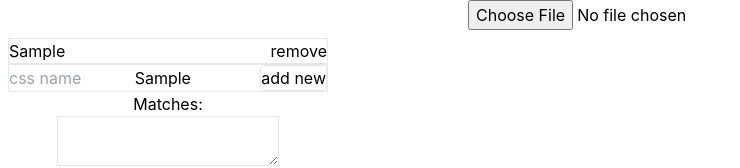
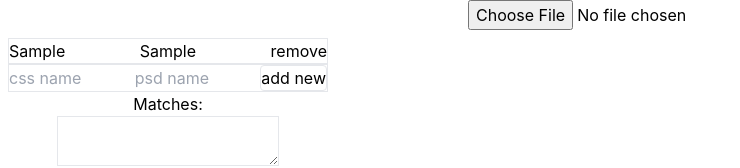
Before and after one commit to pseudoacacial/psd-online, a React (Vite) app: page / in a window 1280 px wide. Both pictures are taken after typing "Sample", "Sample" into the empty fields and a click on the button "add new". Shown: the top 168 px of the page, without its empty margins (0-740 px from the left). Built offline with nearby package versions, Linux system fonts and the light colour scheme.

Commit message:
editable queries

```diff
--- a/src/components/queryList/QueryList.tsx
+++ b/src/components/queryList/QueryList.tsx
@@ -33,6 +33,7 @@ export const QueryList = () => {
       }),
     )
     setCssName("")
+    setPsdName("")
   }
   const handleKeyPress = (event: React.KeyboardEvent) => {
     if (event.key === "Enter") {
--- a/src/components/queryListItem/QueryListItem.tsx
+++ b/src/components/queryListItem/QueryListItem.tsx
@@ -1,6 +1,6 @@
 import { useAppDispatch, useAppSelector } from "../../app/hooks"
 
-import { useState, useEffect } from "react"
+import { useState, useEffect, useRef } from "react"
 
 import {
   add,
@@ -17,15 +17,36 @@ export interface QueryListItemProps {
 export const QueryListItem = ({ query }: QueryListItemProps) => {
   const dispatch = useAppDispatch()
 
-  const [cssName, setCssName] = useState("")
+  const [cssName, setCssName] = useState<string | undefined>("")
   const [psdName, setPsdName] = useState("")
+
+  useEffect(() => {
+    setCssName(query.cssSelector)
+    setPsdName(query.psdSelector)
+  }, [])
 
   const handlePsdNameChange = (event: React.ChangeEvent<HTMLInputElement>) => {
     setPsdName(event.target.value)
+    dispatch(
+      modify({
+        id: query.id,
+        psdSelector: event.target.value,
+        cssSelector: cssName,
+      }),
+    )
   }
   const handleCssNameChange = (event: React.ChangeEvent<HTMLInputElement>) => {
     setCssName(event.target.value)
+    dispatch(
+      modify({
+        id: query.id,
+        psdSelector: psdName,
+        cssSelector: event.target.value,
+      }),
+    )
   }
+
+  const queryListItemRef = useRef(null)
   const handleAddClick = () => {
     dispatch(
       add({
@@ -42,14 +63,33 @@ export const QueryListItem = ({ query }: QueryListItemProps) => {
     }
   }
   const handleRemoveClick = (e: React.BaseSyntheticEvent) => {
-    dispatch(remove(e.target.dataset.key))
+    dispatch(remove(query.id))
   }
   return (
-    <div className="flex border justify-between" key={query.id}>
-      <div className="">{query.psdSelector}</div>
-      <button data-key={query.id} onClick={handleRemoveClick}>
-        remove
-      </button>
+    <div
+      className="flex border justify-between"
+      key={query.id}
+      data-key={query.id}
+    >
+      <input
+        type="text"
+        className="grow shrink min-w-0"
+        role="form"
+        onChange={handleCssNameChange}
+        value={cssName}
+        placeholder="css name"
+        aria-label="css name"
+      ></input>
+      <input
+        type="text"
+        className="grow shrink min-w-0"
+        role="form"
+        onChange={handlePsdNameChange}
+        value={psdName}
+        placeholder="psd name"
+        aria-label="psd name"
+      ></input>
+      <button onClick={handleRemoveClick}>remove</button>
     </div>
   )
 }
--- a/src/slices/querySlice.ts
+++ b/src/slices/querySlice.ts
@@ -3,7 +3,7 @@ import type { PayloadAction } from "@reduxjs/toolkit"
 
 export interface Query {
   id: string
-  cssSelector?: string
+  cssSelector?: string | undefined
   psdSelector: string
 }
 
```
